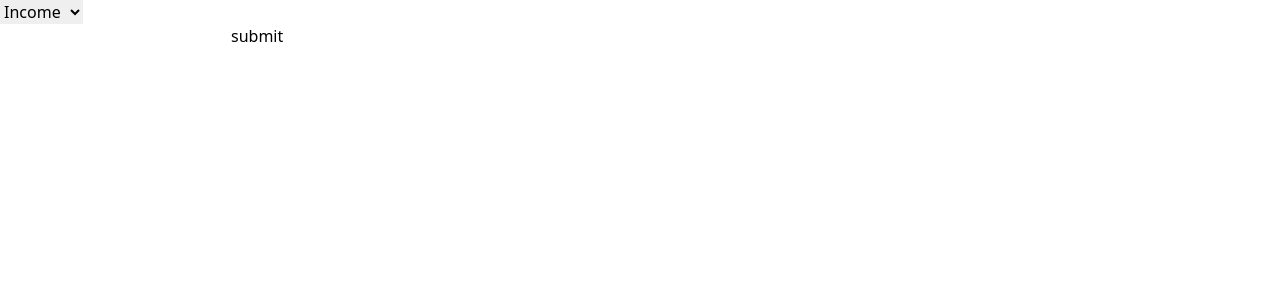
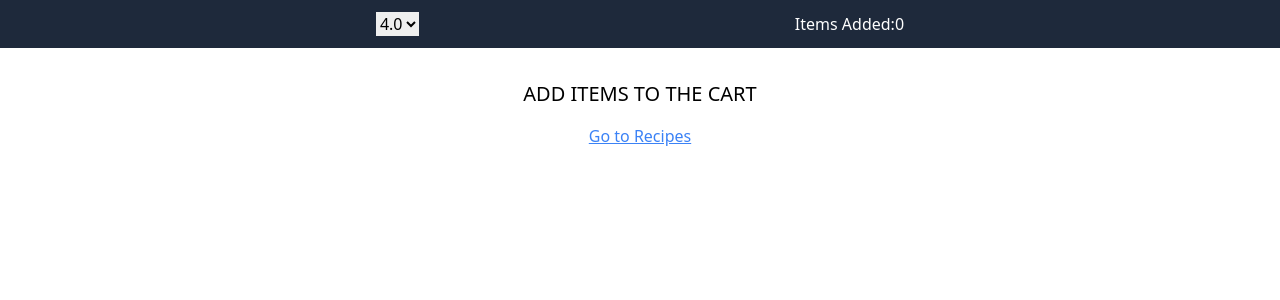
Before and after one commit to RAFEEK-S/saini, a React (Create React App) app: page /dishList in a window 1280 px wide. Shown: the top 300 px of the page. Built offline with nearby package versions, Linux system fonts and the light colour scheme.

Commit message:
pre final commit

```diff
--- a/package.json
+++ b/package.json
@@ -11,6 +11,7 @@
     "ajv-keywords": "^5.1.0",
     "react": "^19.1.0",
     "react-dom": "^19.1.0",
+    "react-router-dom": "^7.6.3",
     "react-scripts": "5.0.1",
     "web-vitals": "^2.1.4"
   },
--- a/src/components/Body.js
+++ b/src/components/Body.js
@@ -2,32 +2,83 @@ import { useState } from "react";
 import Header from "./Header";
 import Card from "./Card";
 import recipes from "../components/recipesData";
-
+import DishList from "../components/DishList";
+import { Routes, Route } from "react-router-dom";
+import UserRecipes from "../utils/UserRecipes";
 const Body = () => {
   const [recipesData, setRecipesData] = useState(recipes);
   const [cart, setCart] = useState([]);
   const [rating, setRating] = useState(null);
 
+  console.log(cart);
 
   const addUser = (recipes) => {
-    setCart((prev) => [...prev, recipes]);
-    //adduser
+    const exist = cart.find((item) => item.id === recipes.id);
+
+    if (exist) {
+      // Update quantity for the existing item
+      const updatedCart = cart.map(
+        (item) =>
+          item.id === recipes.id ? { ...item, qty: item.qty + 1 } : item // Example for Updating one element in an array of objects here updating omly the qty...
+      );
+      setCart(updatedCart);
+    } else {
+      // Add new item with quantity 1
+      setCart((prev) => [...prev, { ...recipes, qty: 1 }]);
+    }
+  };
+  const removeUser = (recipes) => {
+    const exist = cart.find((item) => item.id === recipes.id);
+    console.log(exist);
+    if (!exist) return;
+    if (exist.qty === 1) {
+      setCart(cart.filter((item) => item.id !== recipes.id));
+    } else {
+      const updatedCart = cart.map((item) =>
+        item.id === recipes.id ? { ...item, qty: item.qty - 1 } : item
+      );
+      setCart(updatedCart);
+    }
   };
 
-  const removeUser = (recipes) => {
-    setCart(cart.filter((item) => item.id !== recipes.id));
-  };
+  // const removeUser = (recipes) => {
+  //   setCart(cart.filter((item) => item.id !== recipes.id));
+  // };
   const filteredRecipes = recipesData.filter((data) => data.rating >= rating);
+
   return (
+    <UserRecipes.Provider value={{carts: cart }}>
       <div>
+        <Routes>
+          <Route
+            path="/dishList"
+            element={
+              <>
                 <Header setRating={setRating} cart={cart.length} />
-
+                <DishList
+                  cart={cart}
+                  addUser={addUser}
+                  removeUser={removeUser}
+                />
+              </>
+            }
+          ></Route>
+          <Route
+            path="/"
+            element={
+              <>
+                <Header setRating={setRating} cart={cart.length} />
                 <Card
                   recipesData={filteredRecipes}
                   addUser={addUser}
                   removeUser={removeUser}
                 />
+              </>
+            }
+          ></Route>
+        </Routes>
       </div>
+    </UserRecipes.Provider>
   );
 };
 
--- a/src/components/Card.js
+++ b/src/components/Card.js
@@ -1,17 +1,24 @@
 
-import CardList from '../components/CardList'
-const Card = ({recipesData,addUser,removeUser}) => {
+import CardList from "../components/CardList";
+import  { useContext } from "react";
+import UserRecipes from "../utils/UserRecipes";
+const Card = ({ recipesData, addUser, removeUser }) => {
+const {carts} = useContext(UserRecipes)
+console.log(carts)
+
   return (
-    <div className='w-8/12 mx-auto flex flex-wrap gap-6 justify-center my-20 '>
-      {
-        recipesData?.map((recipes) =>{
-           return  <CardList key={recipes.id} recipes={recipes} addUser={addUser} removeUser={removeUser} />
-        } )
-      }
+    <div className="w-8/12 mx-auto flex flex-wrap gap-6 justify-center my-20 ">
 
+      {recipesData?.map((recipes) => (
+        <CardList
+          key={recipes.id}
+          recipes={recipes}
+          addUser={addUser}
+          removeUser={removeUser}
+        />
+      ))}
     </div>
+  );
+};
 
-  )
-}
-
-export default Card
+export default Card;
--- a/src/components/CardList.js
+++ b/src/components/CardList.js
@@ -1,13 +1,18 @@
-import  { useState } from "react";
+import  { useContext } from "react";
+import UserRecipes from "../utils/UserRecipes";
+const CardList = ({ recipes, addUser,removeUser }) => {
 
-const CardList = ({ recipes, addUser,removeUser }) => {
-  const [toggle, setToggle] = useState(true);
+  const{carts}=useContext(UserRecipes)
+
+  const isInCart = carts.some(item => item.id === recipes.id)
+
   const handleAddToCart = (recipes) => {
     addUser(recipes);
   };
   const handleRemoveCart = (recipes) => {
     removeUser(recipes);
   };
+
   return (
     <div className="w-72 h-auto border border-spacing-3 space-y-2 text-xl rounded-lg ">
       <img className="" alt="recipeimg" src={recipes.image} />
@@ -18,12 +23,12 @@ const CardList = ({ recipes, addUser,removeUser }) => {
           <li>{recipes.rating}</li>
           <li>{recipes.reviewCount}</li>
         </ul>
-        {toggle ? (
+        {!isInCart? (
           <button
             className="bg-slate-800 text-white py-2 px-2 rounded-lg"
             onClick={() => {
               handleAddToCart(recipes);
-              setToggle(!toggle);
+
             }}
           >
             Add To Cart
@@ -33,7 +38,7 @@ const CardList = ({ recipes, addUser,removeUser }) => {
             className="bg-slate-800 text-white py-2 px-2 rounded-lg"
             onClick={() => {
            handleRemoveCart(recipes);
-              setToggle(!toggle);
+
             }}
           >
             Remove Cart
--- /dev/null
+++ b/src/components/DishList.js
@@ -0,0 +1,30 @@
+import React from "react";
+import { Link } from "react-router-dom";
+import ShowItems from "./ShowItems";
+
+const DishList = ({cart,addUser,removeUser}) => {
+
+
+  if (cart.length === 0) {
+    return (
+      <div className="text-center mt-20">
+        <h1 className="text-xl mb-4">ADD ITEMS TO THE CART</h1>
+        <Link to="/" className="text-blue-500 underline">Go to Recipes</Link>
+      </div>
+    );
+  }
+  return (
+    <div className="my-14 ">
+      <Link to="/">
+        <p className="font-bold text-xl">BACK</p>
+      </Link>
+      {
+       cart?.map((items) => (<ShowItems key={items.id} menuItem={items} addUser={addUser} removeUser={removeUser}/> ))
+
+
+      }
+    </div>
+  );
+};
+
+export default DishList;
--- a/src/components/Header.js
+++ b/src/components/Header.js
@@ -1,3 +1,4 @@
+import { Link } from "react-router-dom"
 
 
 const Header = ({setRating,cart}) => {
@@ -10,7 +11,7 @@ const Header = ({setRating,cart}) => {
         <option value={4.7}>4.7</option>
         <option value={4.9}>4.9</option>
       </select>
-      <p>Items Added:{cart}</p>
+      <Link to="/DishList"><p>Items Added:{cart}</p></Link>
     </div>
   )
 }
--- /dev/null
+++ b/src/components/ShowItems.js
@@ -0,0 +1,28 @@
+import React from 'react';
+
+
+const ShowItems = ({menuItem,addUser,removeUser}) => {
+
+  return (
+
+   <div className="flex items-center w-6/12 mx-auto my-3 border border-rose-600 justify-center">
+        <img
+          className="w-32 h-32 rounded-lg my-2 object-cover"
+          alt="foodimg"
+          src={menuItem.image}
+        ></img>
+        <div className="text-3xl mx-5 ">
+          <button type="button" className="px-2 bg-slate-500  mx-2" onClick={()=>addUser(menuItem)}>+</button>
+          <span>{menuItem.qty}</span>
+          <button type="button" className="px-2 bg-slate-500  mx-2" onClick={()=>removeUser(menuItem)}>-</button>
+        </div>
+        <div>
+          <p>{menuItem.name}</p>
+          <p>{menuItem.cuisine}</p>
+        </div>
+      </div>
+
+  )
+}
+
+export default ShowItems
--- a/src/index.js
+++ b/src/index.js
@@ -12,9 +12,9 @@ import Login from "./Login";
 import Body from "./components/Body";
 import NestedArray from "./NestedArray";
 import Balance from './moneymanagement/Balance'
-
+import { BrowserRouter } from "react-router-dom";
 const root = ReactDOM.createRoot(document.getElementById("root"));
-root.render(<Balance />);
+root.render(<BrowserRouter><Body /></BrowserRouter>);
 
 // If you want to start measuring performance in your app, pass a function
 // to log results (for example: reportWebVitals(console.log))
--- /dev/null
+++ b/src/utils/UserRecipes.js
@@ -0,0 +1,6 @@
+import { createContext } from "react";
+
+const UserRecipes = createContext({
+    carts:[],
+})
+export default UserRecipes;
```
Also changed, not shown: 1 other file (tests, documents, lock files or other folders). Lines whose indentation alone changed are shown as unchanged.
